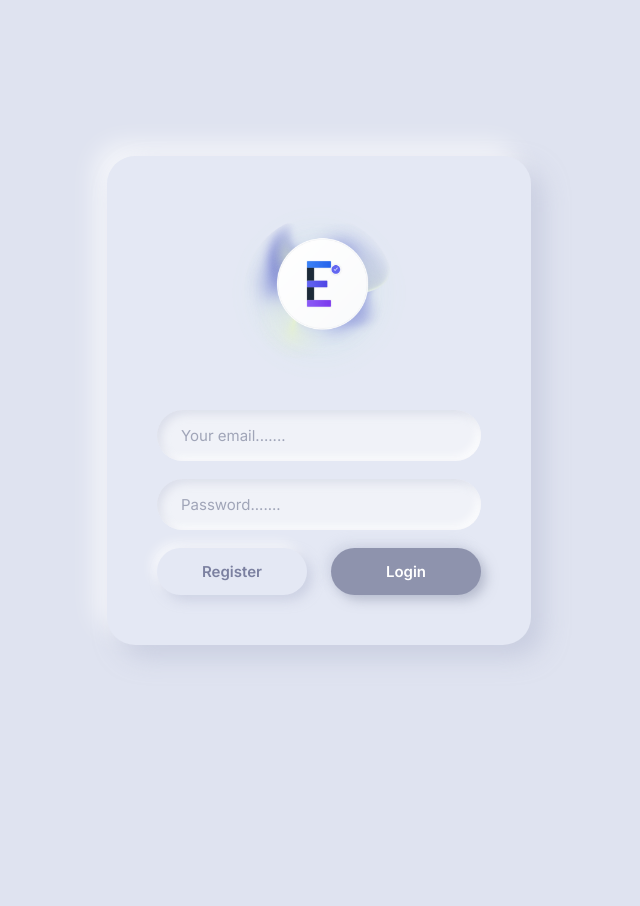
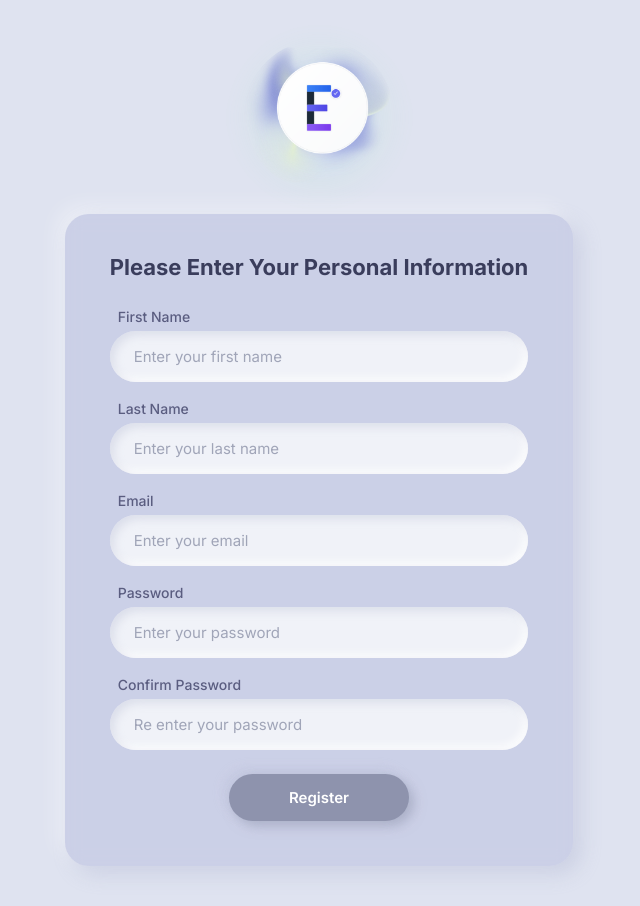
Before and after one commit to Ping-pnm/Equitask, a React (Vite) app in the folder frontend/: page /login in a window 1280 px wide. Shown: the whole page, without its empty margins (321-961 px from the left). Before the commit the page ends 800 px from the top, so only its background shows below. Built offline with nearby package versions, Linux system fonts and the light colour scheme.

Commit message:
Improving the readability of the code and merge the Register and Login Form into one single component blueprint

```diff
--- a/frontend/src/App.jsx
+++ b/frontend/src/App.jsx
@@ -1,11 +1,11 @@
 import React from 'react';
-import Register from './pages/Register/Register.jsx';
-import Login from './pages/Login/Login.jsx';
+import Register from './pages/Register.jsx';
+import Login from './pages/Login.jsx';
 
 export default function App() {
     return (
         <>
-            <Login />
+            <Register />
         </>
     );
 };
--- a/frontend/src/components/FormInput.jsx
+++ b/frontend/src/components/FormInput.jsx
@@ -1,13 +1,10 @@
 import React from 'react';
 
-export default function FormInput(props) {
-    return(
-        <input
-            type={props.type}
-            id={props.id}
-            placeholder={props.placeholder}
-            autoComplete={props.autoComplete}
-            required
-        />
+export default function FormInput({ label, labelClass, ...props }) {
+    return (
+        <div className="form-group">
+            {label && <label htmlFor={props.id} className={labelClass}>{label}</label>}
+            <input {...props} required />
+        </div>
     );
 }
--- a/frontend/src/components/RegisterInput.jsx
+++ /dev/null
@@ -1,10 +0,0 @@
-import React from 'react';
-
-export default function RegisterInput(props) {
-    return(
-        <div class="form-group">
-            <label for={props.id} className={props.labelClass}>{props.labelContent}</label>
-            <input type={props.type} id={props.id} placeholder={props.placeholder} autoComplete={props.autoComplete} required/>
-        </div>
-    );
-}
--- /dev/null
+++ b/frontend/src/pages/Login.jsx
@@ -0,0 +1,38 @@
+import FormInput from '../components/FormInput';
+import logoImg from '../assets/logo-primary.png';
+
+export default function Login() {
+    return(
+        <div class="login-card">
+            {/* Logo */}
+            <div class="logo-wrapper">
+                <div class="logo-glow"></div>
+                <img src={logoImg} alt="Equitask Logo" id="logo-image" class="logo-image" />
+            </div>
+
+            {/* Form */}
+            <form id="login-form">
+                <FormInput
+                    type="email"
+                    id="email-input"
+                    placeholder="Your email......."
+                    autoComplete="email"
+                />
+
+
+                <FormInput
+                    type="password"
+                    id="password-input"
+                    placeholder="Password......."
+                    autoComplete="current-password"
+                />
+
+                {/* Button */}
+                <div class="buttons-container">
+                    <a href="register.html" class="btn btn-register" id="register-btn">Register</a>
+                    <button type="submit" class="btn btn-login" id="login-btn">Login</button>
+                </div>
+            </form>
+        </div>
+    )
+}
--- a/frontend/src/pages/Login/Login.jsx
+++ /dev/null
@@ -1,43 +0,0 @@
-import './Login.css';
-import FormInput from '../../components/FormInput';
-import logoImg from '../../assets/logo-primary.png';
-
-export default function Login() {
-    return(
-        <div class="login-card">
-            {/* Logo */}
-            <div class="logo-wrapper">
-                <div class="logo-glow"></div>
-                <img src={logoImg} alt="Equitask Logo" id="logo-image" class="logo-image" />
-            </div>
-
-            {/* Form */}
-            <form id="login-form">
-                <div className="form-group">
-                    <FormInput
-                        type="email"
-                        id="email-input"
-                        placeholder="Your email......."
-                        autocomplete="email"
-                    />
-                </div>
-
-
-                <div className="form-group">
-                    <FormInput
-                        type="password"
-                        id="password-input"
-                        placeholder="Password......."
-                        autocomplete="current-password"
-                    />
-                </div>
-
-                {/* Button */}
-                <div class="buttons-container">
-                    <a href="register.html" class="btn btn-register" id="register-btn">Register</a>
-                    <button type="submit" class="btn btn-login" id="login-btn">Login</button>
-                </div>
-            </form>
-        </div>
-    )
-}
--- a/frontend/src/pages/Register/Register.jsx
+++ b/frontend/src/pages/Register.jsx
@@ -1,6 +1,5 @@
-import './Register.css'
-import logoImg from '../../assets/logo-primary.png';
-import RegisterInput from '../../components/RegisterInput';
+import logoImg from '../assets/logo-primary.png';
+import FormInput from '../components/FormInput';
 
 
 export default function Register() {
@@ -18,44 +17,44 @@ export default function Register() {
 
                 <form id="register-form">
 
-                    <RegisterInput
+                    <FormInput
                         id='first-name' labelClass='register-label'
-                        labelContent='First Name' type='text'
+                        label='First Name' type='text'
                         placeholder='Enter your first name'
                         autoComplete='given-name'
                     />
 
-                    <RegisterInput
+                    <FormInput
                         id='last-name'
                         labelClass='register-label'
-                        labelContent='Last Name'
+                        label='Last Name'
                         type='text'
                         placeholder='Enter your last name'
                         autoComplete='family-name'
                     />
 
-                    <RegisterInput
+                    <FormInput
                         id='email-input'
                         labelClass='register-label'
-                        labelContent='Email'
+                        label='Email'
                         type='email'
                         placeholder='Enter your email'
                         autoComplete='email'
                     />
 
-                    <RegisterInput
+                    <FormInput
                         id='password-input'
                         labelClass='register-label'
-                        labelContent='Password'
+                        label='Password'
                         type='password'
                         placeholder='Enter your password'
                         autoComplete='new-password'
                     />
 
-                    <RegisterInput
+                    <FormInput
                         id='confirm-password'
                         labelClass='register-label'
-                        labelContent='Confirm Password'
+                        label='Confirm Password'
                         type='password'
                         placeholder='Re enter your password'
                         autoComplete='new-password'
```
Also changed, not shown: frontend/src/pages/Login/Login.css (deleted), frontend/src/pages/Register/Register.css (deleted).
